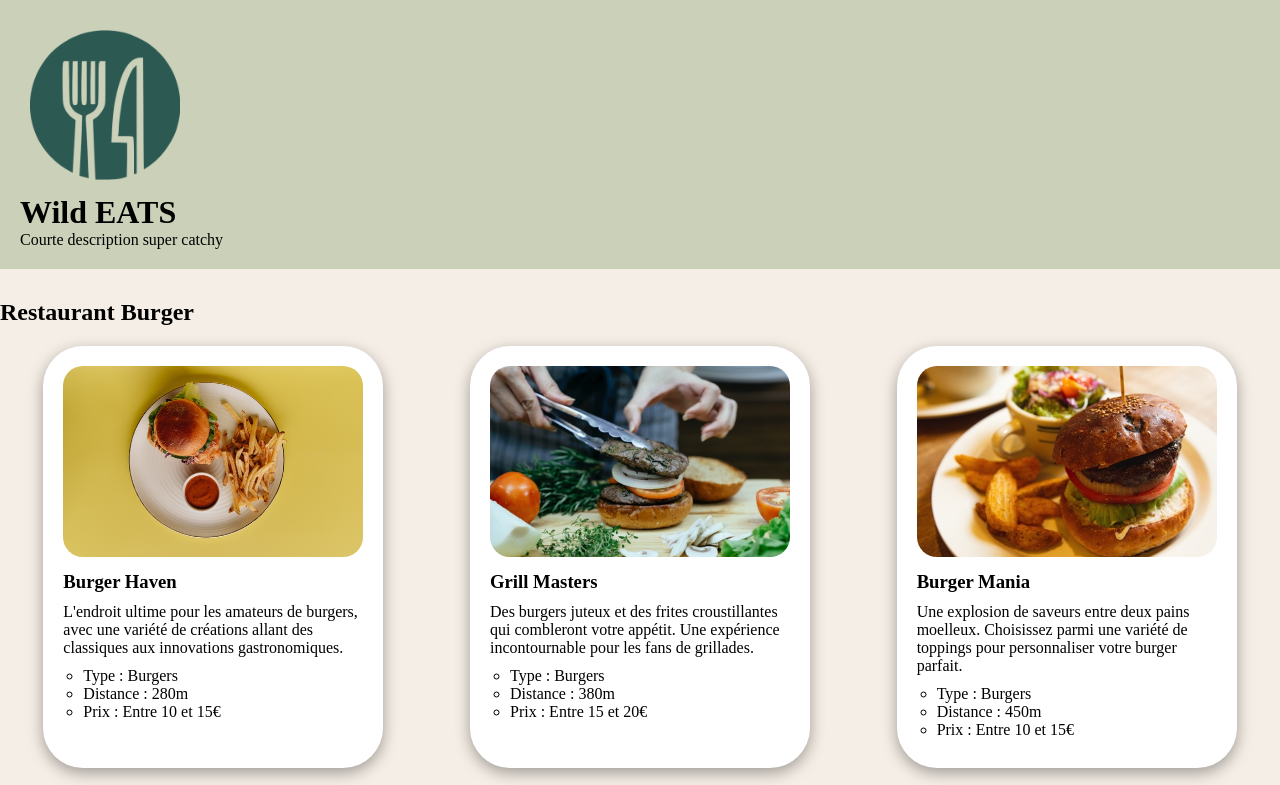
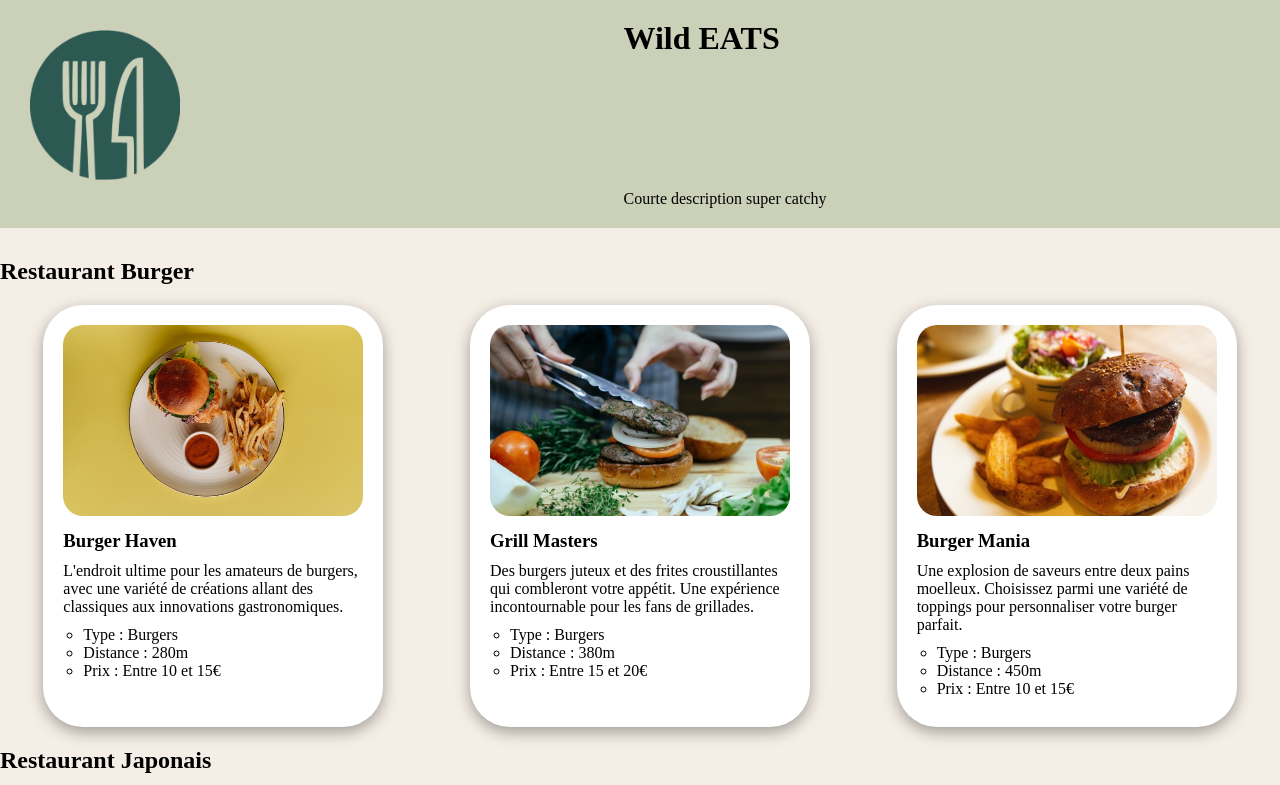
Before and after one commit to SebSamPro/Project-P1, a plain HTML site: page index.html in a window 1280 px wide. Shown: the top 785 px of the page. Drawn offline with Linux system fonts and the light colour scheme.

Commit message:
Grid Header

```diff
--- a/index.html
+++ b/index.html
@@ -11,8 +11,8 @@
 <body>
     <header>
         <img class="imgLogoWildEats" src="./pictures/logoWildEats.png" alt="logo de la wild eats en vert" />
-        <h1>Wild EATS</h1>
-        <p>Courte description super catchy</p>
+        <h1 class="titleWildEats">Wild EATS</h1>
+        <p class="slogan">Courte description super catchy</p>
     </header>
     <nav></nav>
     <section class="burger">
--- a/style.css
+++ b/style.css
@@ -14,6 +14,8 @@
     width: 150px;
     height: 150px;
     padding: 10px;
+    grid-column: 1;
+    grid-row: 2;
 }
 
 body {
@@ -25,6 +27,21 @@ header {
     background-color: var(--secondary-color);
     padding: 20px;
     margin-bottom: 30px;
+    display: grid;
+}
+
+.titleWildEats {
+    grid-column: 2;
+    grid-row: 2;
+}
+
+.slogan {
+    grid-column: 2;
+    grid-row: 4;
+}
+
+.titleWildEats .slogan {
+    margin-right: 300px;
 }
 
 /* margin des titres */
@@ -62,6 +79,7 @@ article {
     border-radius: 40px;
     box-shadow: rgba(0, 0, 0, 0.35) 0px 5px 15px;
 }
+
 footer {
     display: flex;
     background-color: var(--secondary-color);
```
Lines whose indentation alone changed are shown as unchanged.
